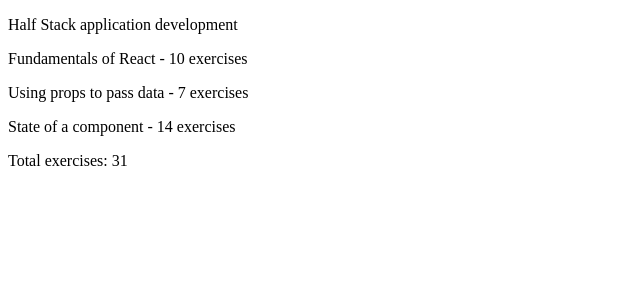
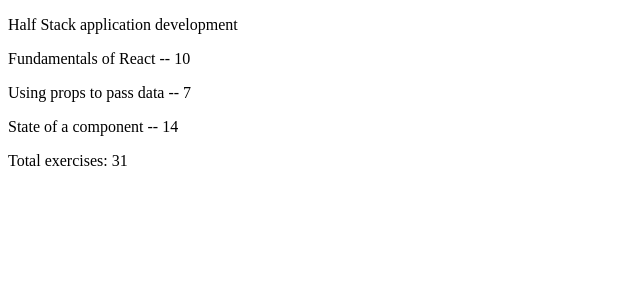
Before and after one commit to dustin4d/FullStackOpen, a React (Vite) app in the folder part1/courseinfo/: page / in a window 1280 px wide. Shown: the top 300 px of the page, without its empty margins (0-640 px from the left). Built offline with nearby package versions, Linux system fonts and the light colour scheme.

Commit message:
1.2 Completed -- I think this is prop chaining

```diff
--- a/part1/courseinfo/src/App.jsx
+++ b/part1/courseinfo/src/App.jsx
@@ -6,16 +6,25 @@ const Header = (props) => {
   )
 }
 
+const Part = (props) => {
+  return (
+    <div>
+      <p>{props.part} -- {props.exercise}</p>
+    </div>
+  )
+}
+
 const Content = (props) => {
   // Add course part* and exercises* here
   return (
     <div>
-      <p>{props.parts[0]} - {props.exercises[0]} exercises</p>
-      <p>{props.parts[1]} - {props.exercises[1]} exercises</p>
-      <p>{props.parts[2]} - {props.exercises[2]} exercises</p>
+      <Part part={props.parts[0]} exercise={props.exercises[0]}/>
+      <Part part={props.parts[1]} exercise={props.exercises[1]}/>
+      <Part part={props.parts[2]} exercise={props.exercises[2]}/>
     </div>
   )
 }
+
 
 const Total = (props) => {
   return (
```
Also changed, not shown: 1 other file (tests, documents, lock files or other folders).
